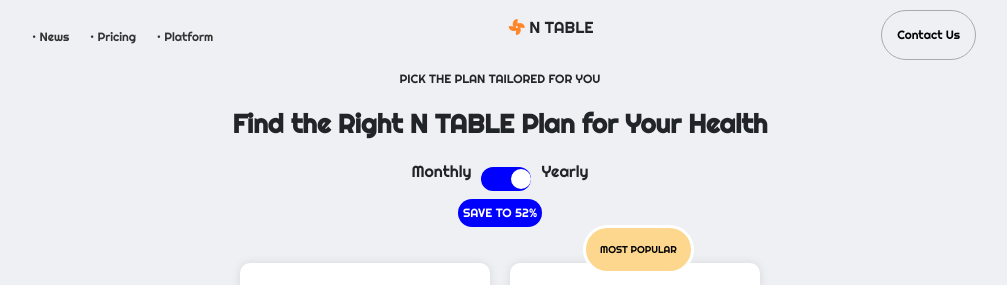
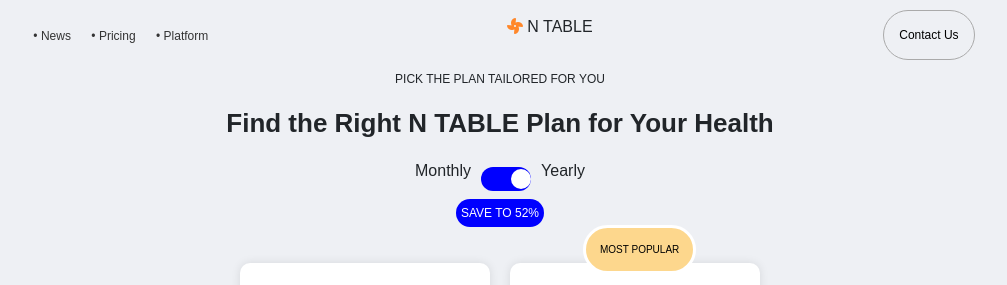
Before and after one commit to Manit-rex/N-HuDoctor, a plain HTML site: page index.html in a window 1280 px wide. Shown: the top 285 px of the page, without its empty margins (140-1147 px from the left). Drawn offline with nearby package versions, Linux system fonts and the light colour scheme.

Commit message:
Update index.html

```diff
--- a/index.html
+++ b/index.html
@@ -9,7 +9,7 @@
     <link href="https://cdn.jsdelivr.net/npm/bootstrap@5.3.6/dist/css/bootstrap.min.css" rel="stylesheet" integrity="sha384-4Q6Gf2aSP4eDXB8Miphtr37CMZZQ5oXLH2yaXMJ2w8e2ZtHTl7GptT4jmndRuHDT" crossorigin="anonymous">
     <link rel="preconnect" href="https://fonts.googleapis.com">
 <link rel="preconnect" href="https://fonts.gstatic.com" crossorigin>
-<link href="https://fonts.googleapis.com/css2?family=Righteous&display=swap" rel="stylesheet">
+<link href="https://fonts.googleapis.com/css2?family=Manrope&display=swap" rel="stylesheet">
 </head>
 <body>
     <div class="parant">
```
